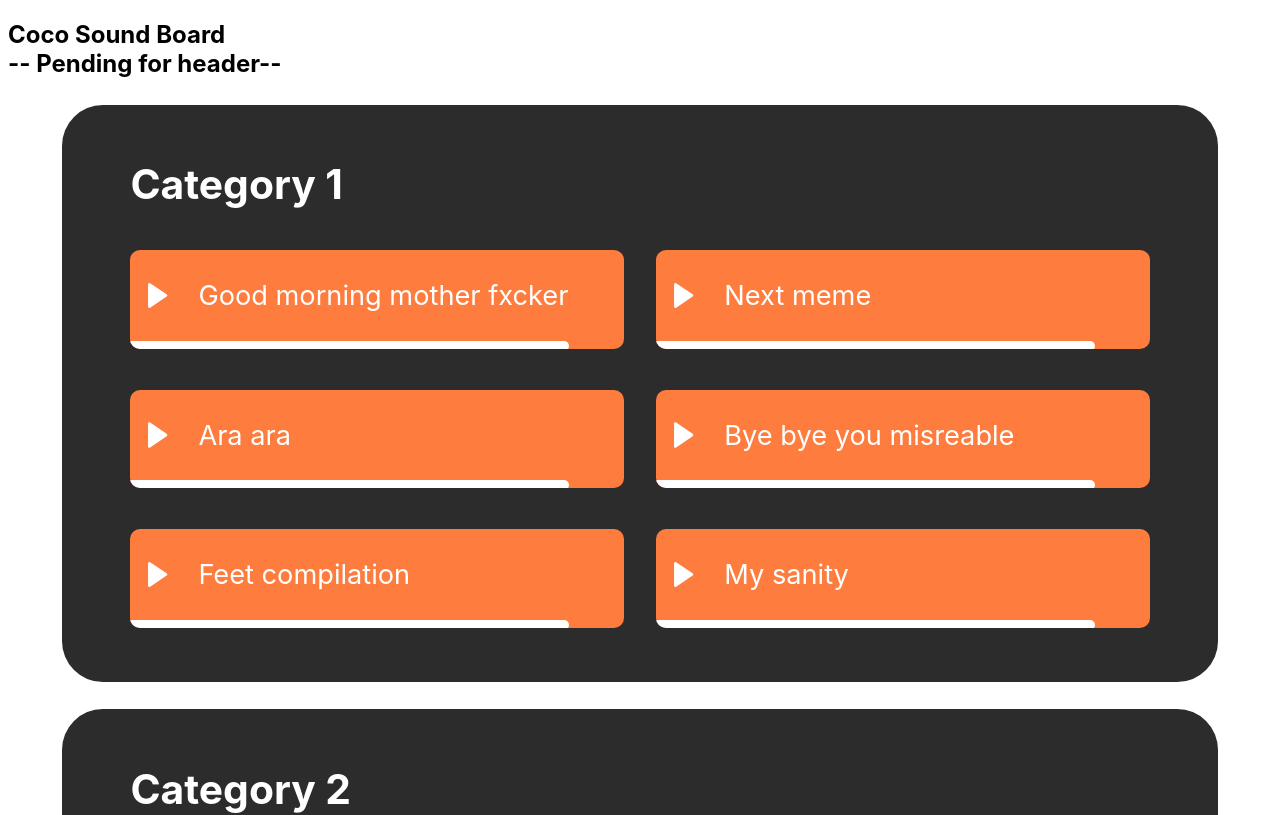
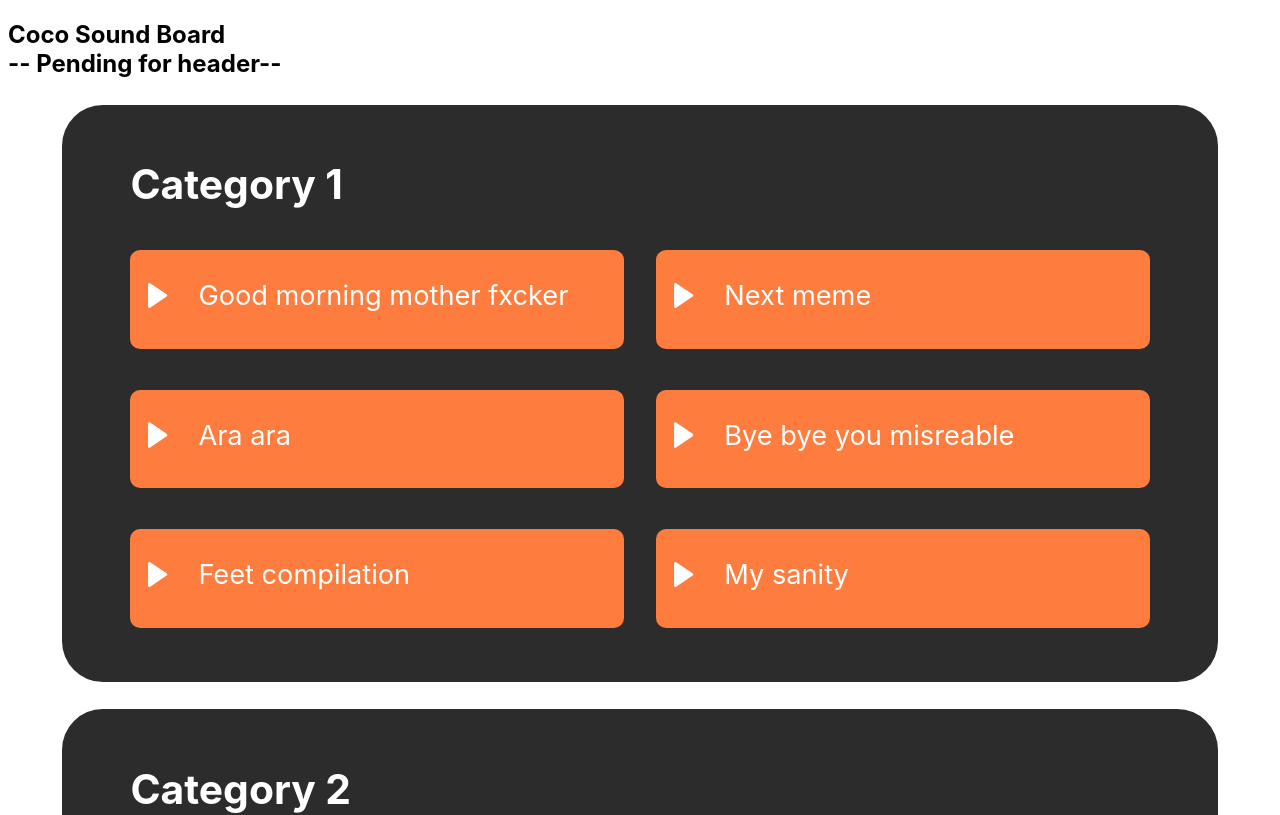
Before and after one commit to Kaichou-Project/kaichou-graduation, a Next.js app in the folder packages/frontend/: page /sound-board in a window 1280 px wide. Shown: the top 815 px of the page. Built offline with nearby package versions, Linux system fonts and the light colour scheme.

Commit message:
add working progress bar

```diff
--- a/packages/frontend/components/SoundCard.tsx
+++ b/packages/frontend/components/SoundCard.tsx
@@ -6,16 +6,33 @@ let audio: HTMLAudioElement
 if (typeof Audio !== 'undefined') {
   audio = new Audio()
 }
+
+export default function SoundCard(props: soundInfo) {
+  const { title, url } = props
+  const [isPlaying, setIsPlaying] = useState(false)
+  const [currentProgress, setCurrentProgress] = useState(0)
+
+  let timer: number
+  function onAudioEnd() {
+    audio.onended = null
+    setIsPlaying(false)
+    setCurrentProgress(0)
+
+    window.clearInterval(timer)
+  }
+
   function stopAudio() {
     audio.pause()
     audio.currentTime = 0
-  audio.onended(new Event('end'))
     audio.onended = null
+
+    onAudioEnd()
   }
 
-function playAudio(url: string) {
-  return new Promise((resolve) => {
-    if (!audio) return resolve(false)
+  function playAudio() {
+    if (!audio) return setIsPlaying(false)
+
+    setIsPlaying(true)
 
     // Call previous callback
     if (!audio.paused && typeof audio.onended === 'function') {
@@ -24,34 +41,27 @@ function playAudio(url: string) {
 
     audio.src = url
     audio.play()
-    audio.onended = function () {
-      audio.onended = null
-      resolve(true)
-    }
-  })
+    audio.onended = onAudioEnd
+
+    timer = window.setInterval(() => {
+      const percentage = Math.round((audio.currentTime / audio.duration) * 100)
+      setCurrentProgress(percentage)
+    }, 60)
   }
 
-export default function SoundCard(props: soundInfo) {
-  const { title, url } = props
-  const [isPlaying, setIsPlaying] = useState(false)
   return (
     <div
       className={styles.card}
-      onClick={async () => {
-        if (isPlaying) {
-          stopAudio()
-        } else {
-          setIsPlaying(true)
-          await playAudio(url)
-          setIsPlaying(false)
-        }
-      }}
+      onClick={() => (isPlaying ? stopAudio() : playAudio())}
     >
       <div className={styles.playButton}>
         <img src={isPlaying ? '/pause-icon.svg' : '/play-icon.svg'} />
       </div>
       <div className={styles.title}>{title}</div>
-      <div className={styles.buttomLine} />
+      <div
+        style={{ width: `${currentProgress}%` }}
+        className={styles.progressBar}
+      />
     </div>
   )
 }
--- a/packages/frontend/styles/SoundBoard.module.scss
+++ b/packages/frontend/styles/SoundBoard.module.scss
@@ -24,16 +24,14 @@
   border-radius: 10px;
   overflow: hidden;
   display: grid;
-  grid-template-columns: 2em auto 2em;
+  grid-template-columns: 2em auto;
   grid-template-rows: calc(100% - 8px) 8px;
   align-content: center;
 
   .title {
-    grid-column: 2 / 4;
-    padding: 0.5em;
-
     display: grid;
     align-content: center;
+    padding: 0.5em;
   }
 
   .playButton {
@@ -47,10 +45,11 @@
     }
   }
 
-  .buttomLine {
+  .progressBar {
     background: white;
-    border-radius: 0 5px 5px 0;
+    border-radius: 5px;
     height: 10px;
+    width: 0;
     grid-column: 1 / 3;
     grid-row: 2;
   }
```
Lines whose indentation alone changed are shown as unchanged.
